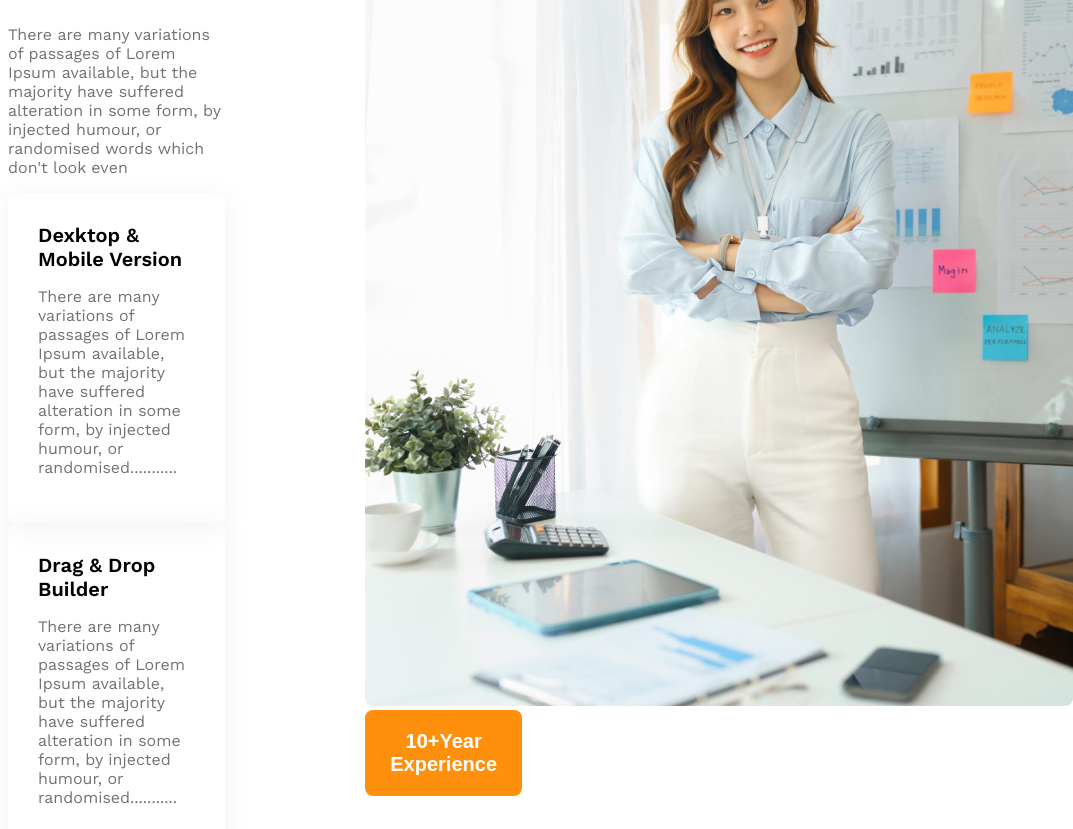
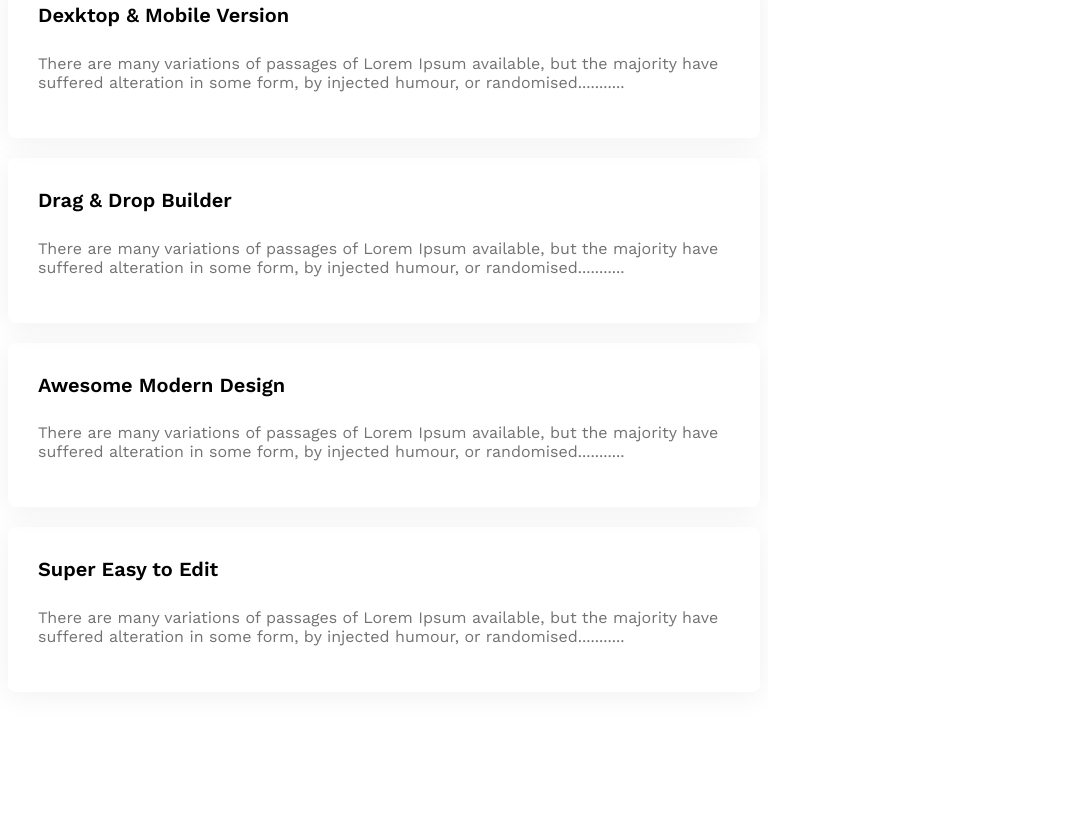
Before and after one commit to kamrulhasan3412/g3-architect-website, a plain HTML site: page index.html in a window 768 px wide. Shown: the part 2611-3440 px from the top of the page, 1073 px wide, since content can reach past the window. Drawn offline with nearby package versions, Linux system fonts and the light colour scheme.

Commit message:
added experience badge and made featured section responsive

```diff
--- a/index.html
+++ b/index.html
@@ -80,7 +80,7 @@
                 </div>
 
             </div>
-            <div>
+            <div class="featured-architect">
                 <img src="images/architect.png" alt="">
                 <button id="experience-badge" class="btn-primary">
                     <span id="experience-year">10+Year</span>
--- a/styles/architects.css
+++ b/styles/architects.css
@@ -153,12 +153,31 @@ main > section{
 
 .feature-card, .feature-title {
     margin-top: 0;
-    margin-bottom: 0;
+    /* margin-bottom: 0; */
 }
 
 .feature-title{
     font-size: 1.25rem;
     font-weight: 600;
+}
+
+
+
+#experience-badge{
+    padding: 45px 42px;
+    font-size: 1.5rem;
+    font-weight: 500;
+    margin-left: -92px;
+    margin-top: -100px;
+}
+
+#experience-year{
+    font-size: 4rem;
+    font-weight: 700;
+}
+
+.featured-architect img {
+    width: 100%;
 }
 
 /* some facts related styles */
@@ -220,6 +239,7 @@ main > section{
 @media screen and (max-width: 576px) {
     .navbar,
     .nav-links,
+    .features,
     .teams {
         flex-direction: column;
     }
@@ -241,12 +261,16 @@ main > section{
 
 }
 
-
+#experience-badge{
+    margin-top: 20px;
+    margin-left: 20px;
+}
 
 /* medium size device */
 
 @media screen and (min-width: 576px) and (max-width: 992px) {
-    .teams{
+    .teams,
+    .features {
         flex-direction: column;
     }
 
@@ -260,4 +284,10 @@ main > section{
         gap: 50px;
         justify-items: center;
 }
+
+#experience-badge{
+    margin-top: 20px;
+    margin-left: 20px;
 }
+
+}
```
